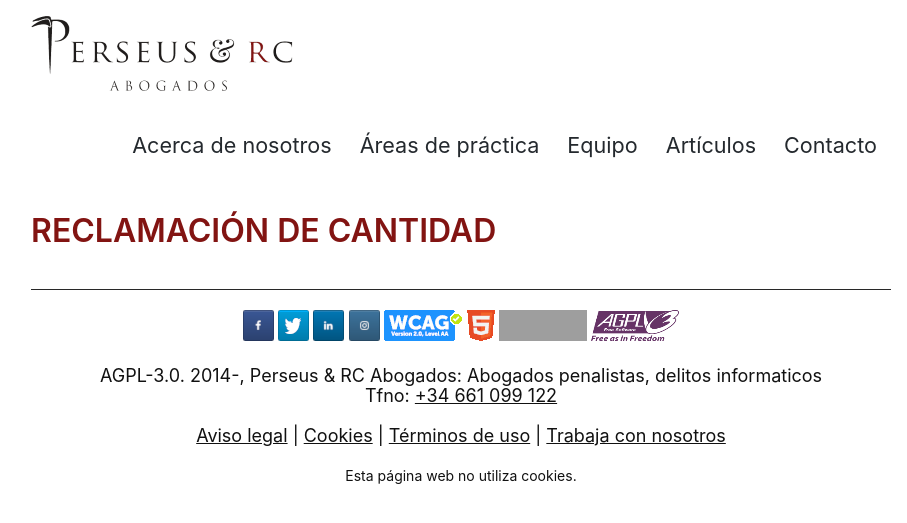
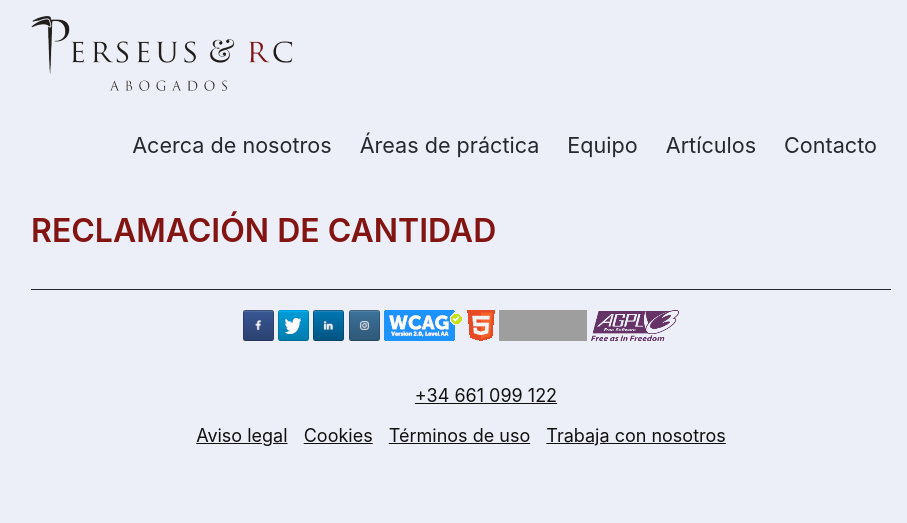
Before and after one commit to streaming10/perseusnew, a Jekyll site: the page built from reclamacion-de-cantidad.md, in a window 1280 px wide. Shown: the top 523 px of the page, without its empty margins (159-1066 px from the left). Built offline with Jekyll 4.4.1, drawn with Linux system fonts in a browser that asks for light colours; our own code applies the rules of GitHub Pages for plain Markdown files; grey boxes are pictures that could not be loaded.

Commit message:
Update style.css

```diff
--- a/css/style.css
+++ b/css/style.css
@@ -122,8 +122,8 @@ html {
 }
 
 body {
-  color: #111111;
-  background-color: #FFFFFF;
+  color: #eceff7;
+  background-color: #eceff7;
   text-decoration: none;
   margin: 0;
   max-width: 860px;
```
